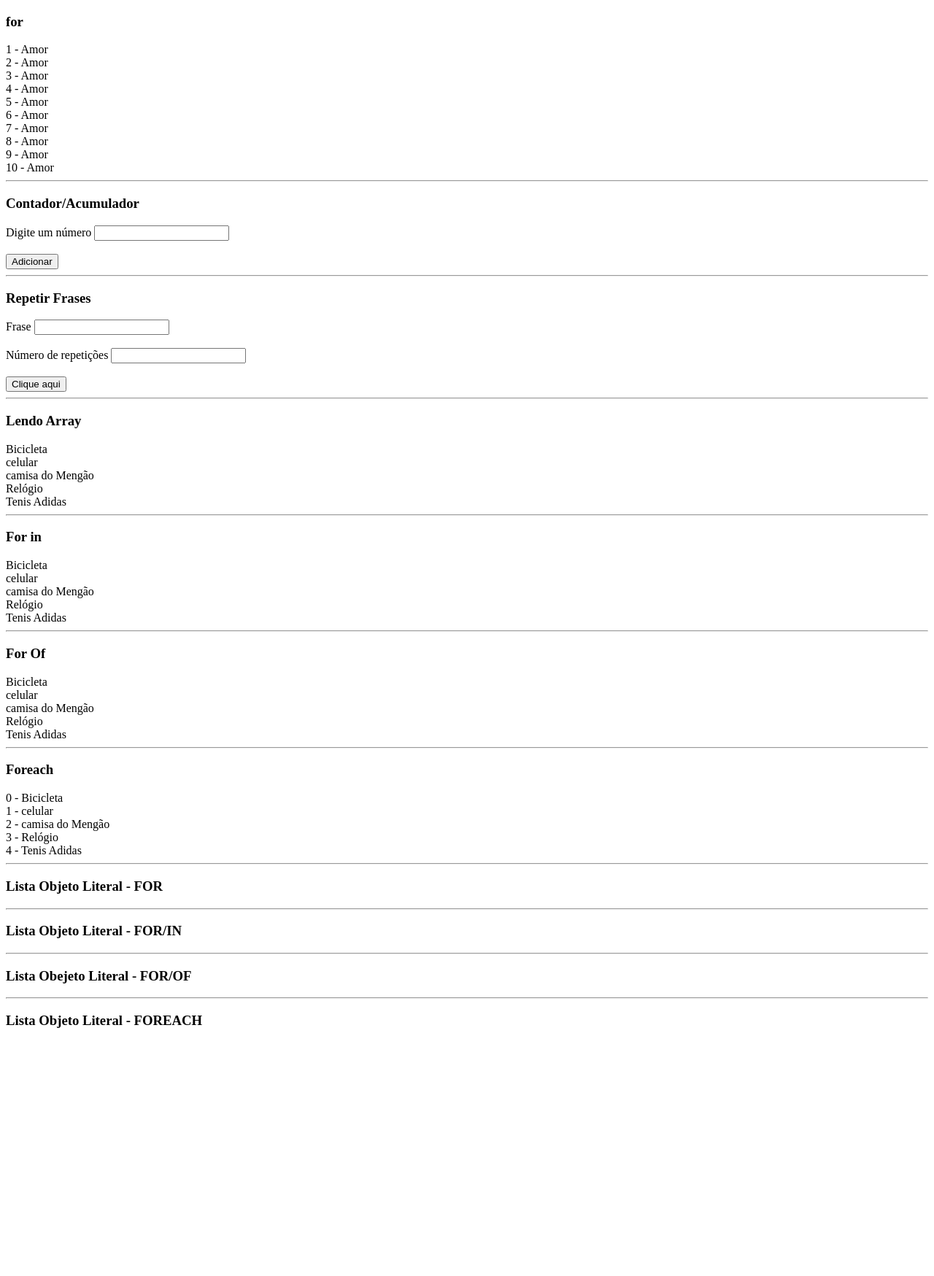
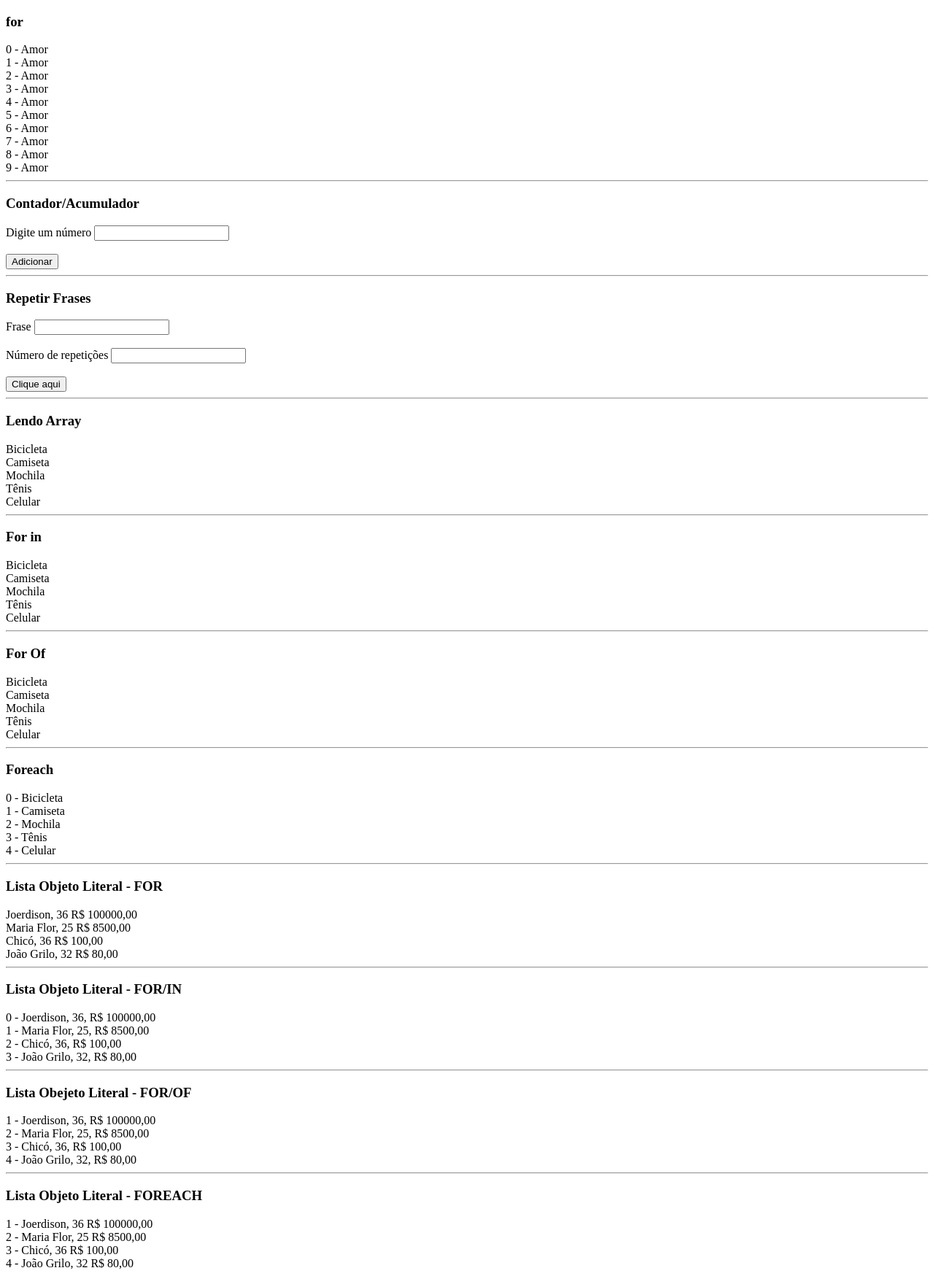
Before and after one commit to viviangsouza6-tech/projeto_logica_repeticao, a plain HTML site: page index.html in a window 1280 px wide. Shown: the whole page at 73% size. Before the commit the page ends 1429 px from the top, so only its background shows below. Drawn offline with Linux system fonts and the light colour scheme.

Commit message:
arquivo commitado

```diff
--- a/js/scripts_repeticoes.js
+++ b/js/scripts_repeticoes.js
@@ -1,8 +1,9 @@
-//ESTRUTURA DE REPETIÇAO
-const divFor = document.querySelector('#div-for')
+//ESTRUTURA DE REPETIÇÃO FOR
+const divfor = document.querySelector('#div-for')
 
-for( i = 0; i < 10; i++){
-    divFor.innerHTML += `${i + 1} - Amor <br>`
+for(i = 0;i < 10; i++){
+    console.log(i, 'Amor')
+    divfor.innerHTML += `${i} - Amor <br>`
 }
 
 //CONTADOR/ACUMULADOR
@@ -13,44 +14,43 @@ const divContAcum = document.querySelector('#div-cont-acum')
 let cont = 0
 let acum = 0.0
 
-btnNum.addEventListener('click', (evt)=>{
+btnNum.addEventListener('click' , (evt)=>{
     let numDigitado = Number(inputNum.value)
 
     cont++
     acum += numDigitado
 
-    divContAcum.innerHTML = `TOTAL DE NÚMERO DIGITADO É: ${cont} <br> A SOMA DOS NÚMERO É: ${acum}`
+    divContAcum.innerHTML = `TOTAL DE NÚMERO DIGITADO É: ${cont} <br> A SOMA DOS NÚMEROS É: ${acum}`
 
     inputNum.value = ''
 })
 
-//CONTROLADOR FOR
+
+
+//CONTROLANDO FOR
 const inputFrase = document.querySelector('#frase')
 const inputNumRepeticao = document.querySelector('#num-repeticao')
 const btnFrase = document.querySelector('#btn-frase')
 const divFrase = document.querySelector('#div-frase')
 
-btnFrase.addEventListener('click', (evt)=>{
+btnFrase.addEventListener('click', (evt) =>{
     let numRepeti = Number(inputNumRepeticao.value)
     let frase = inputFrase.value
 
-    for(i = 0; i < numRepeti; i++){
+    for (i = 0; i < numRepeti; i++){
         divFrase.innerHTML += `${i + 1} - ${frase} <br>`
     }
 })
 
-//COLEÇÃO DE DADOS - ARRAY
-const presentes = ['Bicicleta', 'celular', 'camisa do Mengão', 'Doleira', 'Tenis Adidas']
-
-console.log(presentes[2])
-
-presentes [3] = 'Relógio'
+//COLEÇÃO DE DADOS  ARRAY
+const presentes = ['Bicicleta', 'Camiseta', 'Mochila', 'Tênis','Celular']
 
 const divArray = document.querySelector('#div-array')
 
-for(i =0; i < 5;i++){
-    console.log(presentes[i])
-    divArray.innerHTML +=  `${presentes[i]} <br>`
+//divArray.innerHTML = presente[6]
+
+for(i = 0;i < 5;i++ ){
+    divArray.innerHTML += `${presentes[i]} <br>`
 }
 
 //FOR IN
@@ -58,12 +58,12 @@ const divForIn = document.querySelector('#div-forin')
 
 for(let posicao in presentes){
     divForIn.innerHTML += `${presentes[posicao]} <br>`
+}
 
-}
 //FOR OF
 const divForOf = document.querySelector('#div-forof')
 
-for(let elemento of presentes){
+for (let elemento of presentes){
     divForOf.innerHTML += `${elemento} <br>`
 }
 
@@ -74,38 +74,69 @@ presentes.forEach((elemento, posicao)=>{
     divForeach.innerHTML += `${posicao} - ${elemento} <br>`
 })
 
-//COLEÇÃO DE OBJETOS LITERAIS ARRAY
+//COLEÇÂO DE OBJETOS LITERAIS - ARRAY
 const pessoas = [
-    {nome: 'Maria Flor', idade : 25, renda:8500},
-    {nome: 'Joerdson Souza', idade : 75, renda:5000},
-    {nome: 'Taoca', idade : 28, renda:500},
-    {nome: 'Chicó', idade : 26, renda:100},
-    {nome: 'João Grilo', idade : 32, renda:80},
+    {nome: 'Maria Flor', idade: 25, renda:8500},
+    {nome: 'Joerdson Souza', idade: 75, renda:5000},
+    {nome: 'Taoca', idade: 28, renda:500},
+    {nome: 'Chicó', idade: 36, renda:100},
+    {nome: 'João Grilo', idade: 32, renda:80},
+]
 
-]
+//MANIPULANDO ARRAY
+//ADICIONAR ELEMENTOS NO ARRAY
+pessoas.push({nome: 'Magnólia', idade: 32, renda:3500})
+pessoas.unshift({nome: 'Joerdison', idade:36, renda: 100000})
+
+//SPLICE PARA ADICIONAR EM UMA POSIÇÂO SEM EXCLUIR UM ELEMENTO
+pessoas.splice(3,0,{nome: 'Extraterrestre', idade: 250, renda: 0.50})
+
+//SPLICE ADICIONA EM UMA POSIÇÂO E NESSE EXEMPLO EXCLUI MAIS DOIS ELEMENTOS A PARTIR DA POSIÇÂO(INDÌCE) INFORMADO
+pessoas.splice(3,2,{nome: 'Extraterrestre', idade: 250, renda: 0.50})
+
+//SPLICE EXCLUI UMA POSÇÃO E NESSE EXEMPLO EXCLUI APENAS O ELEMNTO DA POSIÇÃO(INDÍCE) INFORMADA
+pessoas.splice(1,0)
+
+//SLIPECE EXCLUI DOIS ELEMENTOS A PARTIR DA POSIÇÃO(INDÍCE) INFORMADA
+pessoas.splice(2,2)
+
+//EXCLUIR O ÚLTIMO ELEMENTO DO ARRAY
+pessoas.pop()
+
+//EXIBIR A QUANTIDADE DE ELEMENTOS DO ARRAY
+console.log('TOTAL DE ELEMENTOS NO ARRAY pessoas ====> ',pessoas.length)
+
 //LISTANDO OBJETO LITERAL PELO FOR
-const divListaObjFor = document.querySelector('#div-listado-for')
+const divListaObjFor = document.querySelector('#div-listaobj-for')
+
+for(i = 0; i < pessoas.length;i++){
+    divListaObjFor.innerHTML += `${pessoas[i].nome}, ${pessoas[i].idade} R$ ${pessoas[i].renda.toFixed(2).replace('.', ',')} <br>`
+}
+
+//LISTANDO OBJETO LITERAL PELO FOR/IN
+const divListaObjForIn = document.querySelector('#div-listaobj-forin')
 
 for(let indice in pessoas){
-    divListaObjForIn.innerHTML += `${indice} - ${pessoas [indice].nome}, ${pessoas [indice].idade}, R$ ${pessoas [indice].renda.toFixed(2).replace('.',',')} <br>`
+    divListaObjForIn.innerHTML += `${indice} - ${pessoas
+    [indice].nome}, ${pessoas[indice].idade}, R$ ${pessoas[indice].renda.toFixed(2).replace('.',',')} <br>`
+
 }
 
 //LISTANDO OBJETO LITERAL PELO FOR/OF
-const divListaObjForOf = document.querySelector
-('#div-listaobjt-forof')
+const divListaObjForOF =document.querySelector('#div-listaobj-forof')
 
 let contForOf = 0
 
-for (let elem of pessoas){
+for(let elem of pessoas){
     contForOf++
 
-    divListaObjForOf.innerHTML += `${contForOf} - ${elem.nome}, ${elem.idade}, R$ ${elem.renda.toFixed(2).replace('.',',')} <br>`
+    divListaObjForOF.innerHTML += `${contForOf} - ${elem.nome}, ${elem.idade}, R$ ${elem.renda.toFixed(2).replace('.',',')} <br>`
 }
 
 //LISTANDO OBJETO LITERAL PELO FOREACH
-const divListaObjForEach = document.querySelector
+const divListaForeach = document.querySelector
 ('#div-lista-foreach')
 
 pessoas.forEach((elem, i)=>{
-    divListaObjForEach.innerHTML += `${i + 1}, ${elem.nome}, ${elem.idade} R$ ${elem.renda.toFixed(2).replace('.',',')} <br>`
+    divListaForeach.innerHTML += `${i + 1} - ${elem.nome}, ${elem.idade} R$ ${elem.renda.toFixed(2).replace('.',',')}<br>`
 })
```
Also changed, not shown: index.html (+0 -3 lines).
